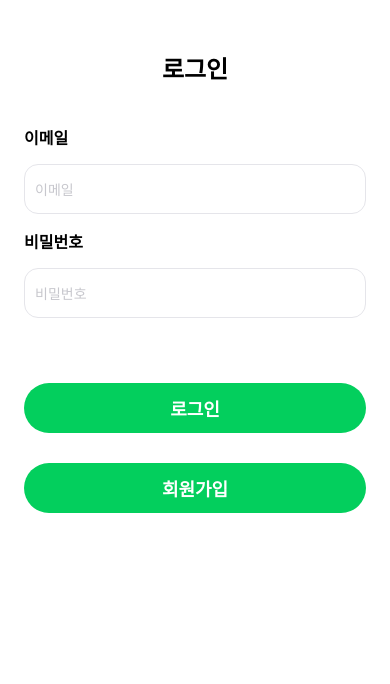
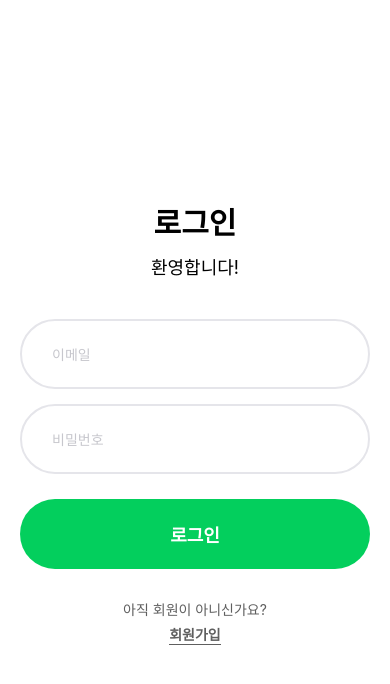
Before and after one commit to NOEL-code/madcamp_2, a React Native app in the folder app/: screen / in a window 390 px wide. Shown: the top 684 px of the page. Built offline with nearby package versions, Linux system fonts and the light colour scheme.

Commit message:
로그인페이지 디자인 변경

```diff
--- a/app/src/Screen/MyPage/LogIn.js
+++ b/app/src/Screen/MyPage/LogIn.js
@@ -48,10 +48,9 @@ const LogIn = ({ navigation }) => {
   return (
     <View style={styles.container}>
       <Text style={styles.title}>로그인</Text>
+      <Text style ={styles.subTitle}>환영합니다!</Text>
 
-      <View style={styles.inputContainer}>
         <View style={styles.inputWrapper}>
-          <Text style={styles.label}>이메일</Text>
           <TextInput
             style={styles.input}
             placeholder="이메일"
@@ -61,7 +60,6 @@ const LogIn = ({ navigation }) => {
           />
         </View>
         <View style={styles.inputWrapper}>
-          <Text style={styles.label}>비밀번호</Text>
           <TextInput
             style={styles.input}
             placeholder="비밀번호"
@@ -71,17 +69,19 @@ const LogIn = ({ navigation }) => {
             onChangeText={setPassword}
           />
         </View>
+
+      <TouchableOpacity style={styles.logInButton} onPress={handleLogin}>
+        <Text style={styles.logInButtonText}>로그인</Text>
+      </TouchableOpacity>
+
+      <View style={styles.signUpContainer}>
+      <Text style = {styles.question}>아직 회원이 아니신가요?</Text>
+      <TouchableOpacity
+        onPress={() => navigation.navigate('SignUp')}>
+        <Text style={styles.signUpText}>회원가입</Text>
+      </TouchableOpacity>
       </View>
 
-      <TouchableOpacity style={styles.signUpButton} onPress={handleLogin}>
-        <Text style={styles.signUpButtonText}>로그인</Text>
-      </TouchableOpacity>
-
-      <TouchableOpacity
-        style={styles.signUpButton}
-        onPress={() => navigation.navigate('SignUp')}>
-        <Text style={styles.signUpButtonText}>회원가입</Text>
-      </TouchableOpacity>
     </View>
   );
 };
@@ -92,55 +92,67 @@ const styles = StyleSheet.create({
     backgroundColor: '#FFFFFF',
     paddingHorizontal: 24,
     paddingTop: 50,
+    alignItems: 'center',
+    justifyContent: 'center',
+    marginTop: -50,
   },
-  backButton: {
-    position: 'absolute',
-    top: 20,
-    left: 20,
+  title: { // 로그인
+    fontSize: 30,
+    fontWeight: 'bold',
+    textAlign: 'center',
+    marginBottom: 10,
   },
-  backButtonText: {
-    fontSize: 20,
-    color: '#000',
-  },
-  title: {
-    fontSize: 24,
-    fontWeight: 'bold',
+  subTitle: { // 환영합니다
+    fontSize: 18,
     textAlign: 'center',
     marginBottom: 40,
   },
-  inputContainer: {
-    marginBottom: 20,
-  },
-  inputWrapper: {
-    marginBottom: 15,
-  },
-  label: {
-    fontSize: 16,
-    fontWeight: 'bold',
-    color: '#000',
+  inputWrapper: { // 아이디 비번 입력창임 ㅋㅋ
     marginBottom: 15,
   },
   input: {
-    height: 50,
+    height: 70,
+    width: 350,
     borderColor: '#E5E5EA',
-    borderWidth: 1,
-    borderRadius: 14,
+    borderWidth: 2,
+    borderRadius: 35,
     backgroundColor: '#FFFFFF',
-    paddingHorizontal: 10,
+    paddingHorizontal: 30,
   },
-  signUpButton: {
-    marginTop: 30,
-    height: 50,
+  logInButton: {
+    marginTop: 10,
+    marginBottom: 30,
+    width: 350,
+    height: 70,
     backgroundColor: '#03CF5D',
-    borderRadius: 25,
+    borderRadius: 35,
     justifyContent: 'center',
     alignItems: 'center',
   },
-  signUpButtonText: {
+  logInButtonText: {
     color: '#FFF',
     fontWeight: 'bold',
     fontSize: 18,
   },
+  signUpContainer: {
+    alignItems: 'center',
+    justifyContent: 'center',
+
+  },
+  question: { // 아직 회원이 아니신가요?
+    color: '#5F5F5F',
+    fontsize: 10,
+    marginBottom: 5,
+    alignItems: 'center'
+  },
+  signUpText: { // 회원가입
+    color: '#5F5F5F',
+    borderBottomWidth: 1,
+    borderBottomColor: '#5F5F5F',
+    fontsize: 10,
+    alignItems: 'center',
+    fontWeight: 'bold'
+  }
 });
 
 export default LogIn;
```
